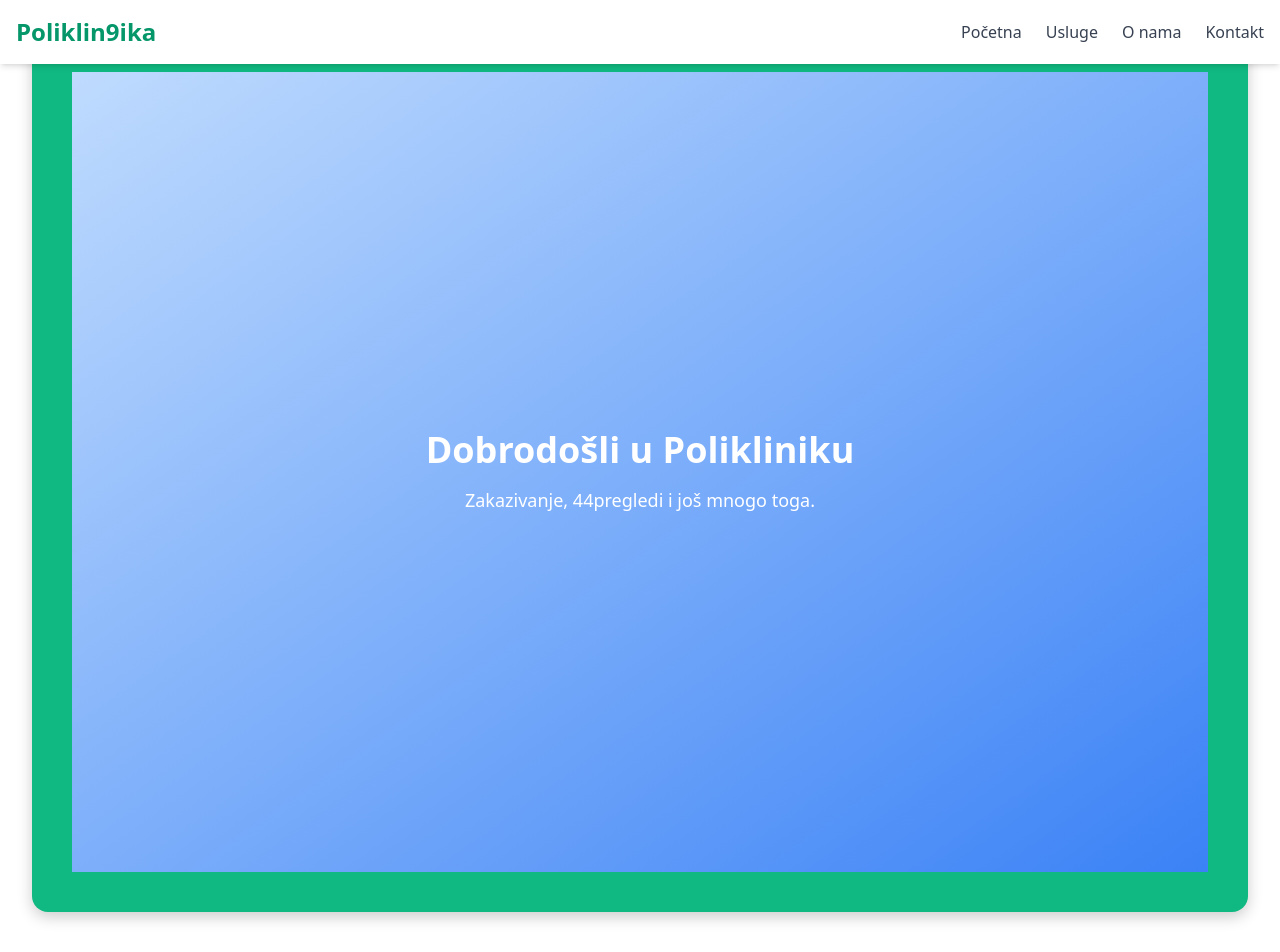
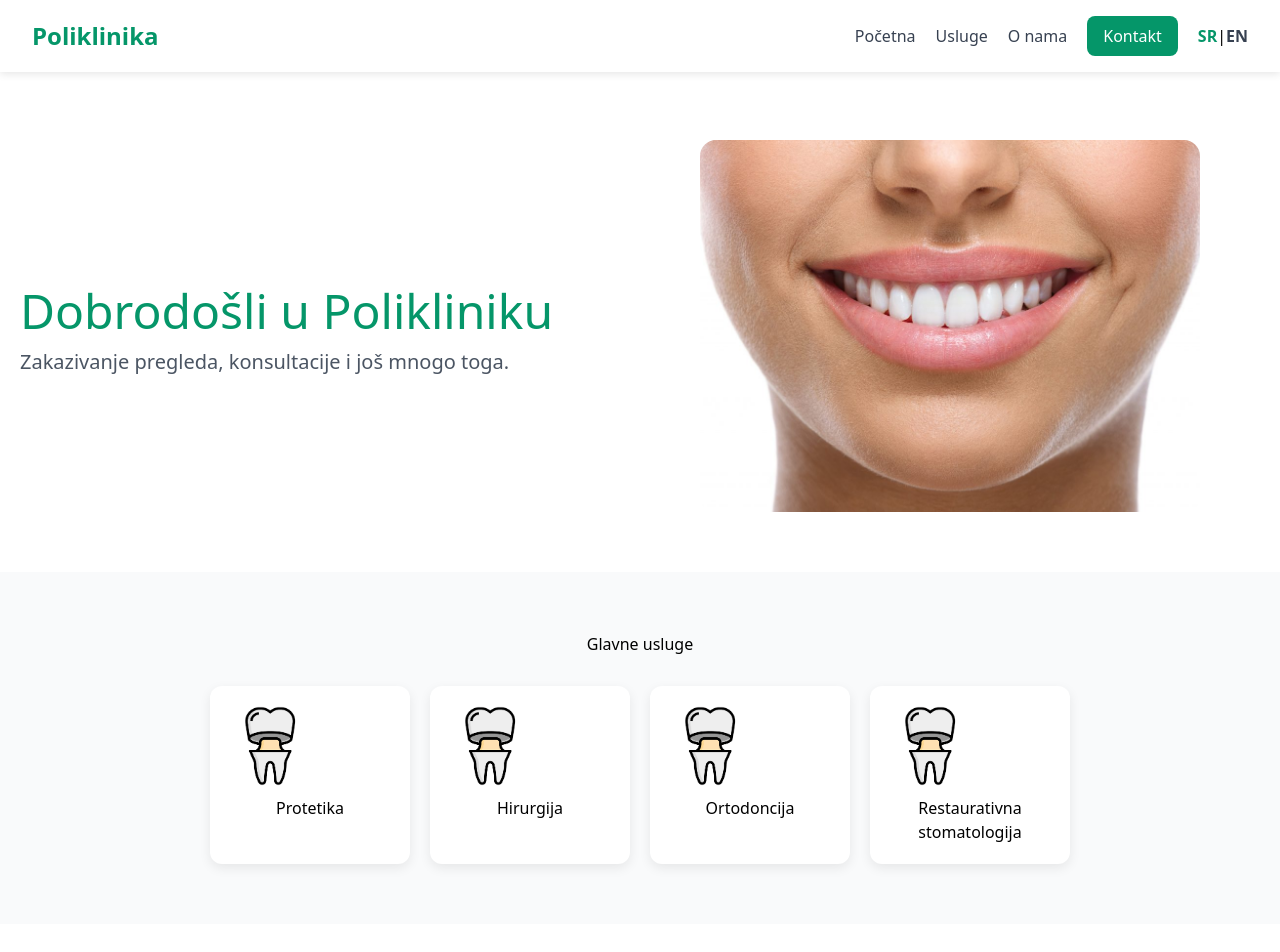
Before and after one commit to DadaKralj/Poliklinika, a React (Vite) app: page / in a window 1280 px wide. Shown: the top 952 px of the page. Built offline with nearby package versions, Linux system fonts and the light colour scheme.

Commit message:
Izmena - site je sada scrollable

```diff
--- a/src/App.tsx
+++ b/src/App.tsx
@@ -1,20 +1,13 @@
-import React from 'react'
-import { BrowserRouter as Router, Routes, Route } from 'react-router-dom'
-import Home from './pages/Home'
-import Navbar from './components/Navbar'
-import './App.css'
+import Navbar from './components/Navbar';
+import Home from './pages/Home';
 
 function App() {
   return (
-    <Router>
+    <>
       <Navbar />
-      <div className="poliklinika-box">
-        <Routes>
-          <Route path="/" element={<Home />} />
-        </Routes>
-      </div>
-    </Router>
-  )
+      <Home />
+    </>
+  );
 }
 
-export default App
+export default App;
--- /dev/null
+++ b/src/components/Navbar.css
@@ -0,0 +1,61 @@
+.navbar {
+  position: fixed;
+  top: 0;
+  left: 0;
+  width: 100%;
+  background: white;
+  box-shadow: 0 2px 8px rgba(0,0,0,0.1);
+  padding: 16px 32px;
+  display: flex;
+  justify-content: space-between;
+  align-items: center;
+  z-index: 1000;
+}
+
+.logo {
+  font-size: 24px;
+  font-weight: bold;
+  color: #059669;
+}
+
+.nav-links {
+  display: flex;
+  align-items: center;
+  gap: 20px;
+}
+
+.nav-links a {
+  color: #374151;
+  text-decoration: none;
+  font-weight: 500;
+}
+
+.nav-links a:hover {
+  color: #059669;
+}
+
+.language-selector button {
+  background: none;
+  border: none;
+  cursor: pointer;
+  font-weight: bold;
+  color: #374151;
+}
+
+.language-selector .active {
+  color: #059669;
+}
+
+.kontakt-dugme {
+  background: #059669;
+  color: white !important;
+  padding: 8px 16px;
+  border-radius: 8px;
+  text-decoration: none;
+  font-weight: 500;
+  transition: background 0.3s;
+}
+
+.kontakt-dugme:hover {
+  background: #047857;
+}
--- a/src/components/Navbar.tsx
+++ b/src/components/Navbar.tsx
@@ -1,15 +1,40 @@
-import React from 'react';
-import { Link } from 'react-router-dom';
+import React, { useState } from 'react';
+import './Navbar.css';
 
 const Navbar: React.FC = () => {
+  const [language, setLanguage] = useState('sr');
+
+  const t = (sr: string, en: string) => (language === 'sr' ? sr : en);
+
   return (
-    <nav className="bg-white shadow-md fixed top-0 left-0 w-full p-4 flex justify-between items-center z-50">
-      <div className="text-2xl font-bold text-emerald-600">Poliklin9ika</div>
-      <div className="space-x-6">
-        <Link to="/" className="text-gray-700 hover:text-emerald-600">Početna</Link>
-        <Link to="/usluge" className="text-gray-700 hover:text-emerald-600">Usluge</Link>
-        <Link to="/onama" className="text-gray-700 hover:text-emerald-600">O nama</Link>
-        <Link to="/kontakt" className="text-gray-700 hover:text-emerald-600">Kontakt</Link>
+    <nav className="navbar">
+      <div className="logo">Poliklinika</div>
+      <div className="nav-links">
+        <a href="#pocetna">{t('Početna', 'Home')}</a>
+        <a href="#usluge">{t('Usluge', 'Services')}</a>
+        <a href="#onama">{t('O nama', 'About us')}</a>
+
+        {/* Kontakt kao dugme */}
+        <a href="#kontakt" className="kontakt-dugme">
+          {t('Kontakt', 'Contact')}
+        </a>
+
+        {/* Jezički izbor */}
+        <div className="language-selector">
+          <button
+            onClick={() => setLanguage('sr')}
+            className={language === 'sr' ? 'active' : ''}
+          >
+            SR
+          </button>
+          <span>|</span>
+          <button
+            onClick={() => setLanguage('en')}
+            className={language === 'en' ? 'active' : ''}
+          >
+            EN
+          </button>
+        </div>
       </div>
     </nav>
   );
--- /dev/null
+++ b/src/pages/Home.css
@@ -0,0 +1,76 @@
+.home-wrapper {
+  padding-top: 80px; /* da ne preklapa navbar */
+}
+
+.hero-section {
+  display: flex;
+  flex-wrap: wrap;
+  align-items: center;
+  justify-content: center;
+  padding: 60px 20px;
+}
+
+.text-section {
+  flex: 1;
+  min-width: 300px;
+}
+
+.text-section h1 {
+  font-size: 48px;
+  color: #059669;
+}
+
+.text-section p {
+  font-size: 20px;
+  color: #4b5563;
+}
+
+.image-section {
+  flex: 1;
+  display: flex;
+  justify-content: center;
+}
+
+.image-section img {
+  width: 100%;
+  max-width: 500px;
+  border-radius: 16px;
+}
+
+.glavne-usluge {
+  background: #f9fafb;
+  padding: 60px 20px;
+  text-align: center;
+}
+
+.ikone {
+  display: flex;
+  flex-wrap: wrap;
+  gap: 20px;
+  justify-content: center;
+  margin-top: 30px;
+}
+
+.ikona {
+  background: white;
+  padding: 20px;
+  border-radius: 12px;
+  box-shadow: 0 4px 12px rgba(0,0,0,0.08);
+  width: 200px;
+}
+
+.ikona img {
+  width: 80px;
+  margin-bottom: 10px;
+}
+
+.onama {
+  padding: 60px 20px;
+  text-align: center;
+}
+
+.kontakt {
+  background: #f3f4f6;
+  padding: 60px 20px;
+  text-align: center;
+}
--- a/src/pages/Home.tsx
+++ b/src/pages/Home.tsx
@@ -1,10 +1,71 @@
 import React from 'react';
+import './Home.css';
+import faceImage from '../pictures/face.jpg';
+import protetikaIcon from '../pictures/protetika.png';
+import hirurgijaIcon from '../pictures/protetika.png';
+import ortodoncijaIcon from '../pictures/protetika.png';
+import restauracijaIcon from '../pictures/protetika.png';
 
 const Home: React.FC = () => {
   return (
-    <div className="min-h-screen flex flex-col items-center justify-center bg-gradient-to-br from-blue-200 to-blue-500">
-      <h1 className="text-4xl font-bold text-white mb-4">Dobrodošli u Polikliniku</h1>
-      <p className="text-lg text-white">Zakazivanje, 44pregledi i još mnogo toga.</p>
+    <div className="home-wrapper">
+      <section id="pocetna" className="hero-section">
+        <div className="text-section">
+          <h1>Dobrodošli u Polikliniku</h1>
+          <p>Zakazivanje pregleda, konsultacije i još mnogo toga.</p>
+        </div>
+        <div className="image-section">
+          <img src={faceImage} alt="Poliklinika" />
+        </div>
+      </section>
+
+      <section id="usluge" className="glavne-usluge">
+        <h2>Glavne usluge</h2>
+        <div className="ikone">
+          <div className="ikona">
+            <img src={protetikaIcon} alt="Protetika" />
+            <p>Protetika</p>
+          </div>
+          <div className="ikona">
+            <img src={hirurgijaIcon} alt="Hirurgija" />
+            <p>Hirurgija</p>
+          </div>
+          <div className="ikona">
+            <img src={ortodoncijaIcon} alt="Ortodoncija" />
+            <p>Ortodoncija</p>
+          </div>
+          <div className="ikona">
+            <img src={restauracijaIcon} alt="Restauracija" />
+            <p>Restaurativna stomatologija</p>
+          </div>
+        </div>
+      </section>
+
+      <section id="onama" className="onama">
+        <h2>O nama</h2>
+        <p>Mi smo moderna poliklinika posvećena vašem zdravlju.</p>
+      </section>
+
+      <section id="kontakt" className="kontakt">
+        <h2>Kontakt</h2>
+        <p>Adresa: Bulevar Cara Lazara 7a, Novi Sad</p>
+        <p>Telefon: +381 21 6350 388</p>
+        <p>Mobilni: +381 65 3350 388</p>
+        <p>Email: office@sp-papic.rs</p>
+      </section>
+
+       <div className="mapa">
+        <iframe
+          title="Google mapa"
+          src="https://www.google.com/maps/embed?pb=!1m18!1m12!1m3!1d2781.4566423437486!2d19.84298421577414!3d45.251706479098915!2m3!1f0!2f0!3f0!3m2!1i1024!2i768!4f13.1!3m3!1m2!1s0x475b106b93d93835%3A0x3c4a4b7e98ab828b!2sBulevar%20Cara%20Lazara%207a%2C%20Novi%20Sad!5e0!3m2!1sen!2srs!4v1624182616699!5m2!1sen!2srs"
+          width="100%"
+          height="300"
+          style={{ border: 0 }}
+          allowFullScreen={true}
+          loading="lazy"
+          referrerPolicy="no-referrer-when-downgrade"
+        ></iframe>
+      </div>
     </div>
   );
 };
--- /dev/null
+++ b/src/pages/Kontakt.css
@@ -0,0 +1,41 @@
+.kontakt-container {
+  min-height: 400px;
+  padding: 80px 20px 40px; /* zbog fiksnog navbara */
+  background-color: #f9fafb;
+  text-align: center;
+  max-width: 800px;
+  margin: 0 auto;
+}
+
+.kontakt-container h2 {
+  font-size: 36px;
+  color: #059669;
+  margin-bottom: 30px;
+}
+
+.kontakt-container p {
+  font-size: 18px;
+  color: #374151;
+  margin: 8px 0;
+}
+
+.kontakt-container a {
+  color: #059669;
+  text-decoration: none;
+}
+
+.kontakt-container a:hover {
+  text-decoration: underline;
+}
+
+.mapa-container {
+  margin-top: 30px;
+}
+
+.mapa-container img {
+  width: 100%;
+  max-width: 600px;
+  border-radius: 12px;
+  box-shadow: 0 4px 12px rgba(0,0,0,0.1);
+  cursor: pointer;
+}
--- /dev/null
+++ b/src/pages/Kontakt.tsx
@@ -0,0 +1,29 @@
+import React from 'react';
+import './Kontakt.css';
+
+const Kontakt: React.FC = () => {
+  return (
+    <div className="kontakt-container">
+      <h2>Kontakt</h2>
+      <p>Adresa: Bulevar Cara Lazara 7a, 21000 Novi Sad, Srbija</p>
+      <p>Telefon: +381 (0)21 6350 388</p>
+      <p>Mobilni: +381 (0)65 3350 388</p>
+      <p>E-mail: <a href="mailto:office@sp-papic.rs">office@sp-papic.rs</a></p>
+
+      <div className="mapa-container">
+        <a
+          href="https://www.google.com/maps/place/Bulevar+Cara+Lazara+7a,+Novi+Sad"
+          target="_blank"
+          rel="noopener noreferrer"
+        >
+          <img
+            src="https://maps.googleapis.com/maps/api/staticmap?center=Bulevar+Cara+Lazara+7a,Novi+Sad&zoom=15&size=600x300&markers=color:red|Bulevar+Cara+Lazara+7a,Novi+Sad&key=YOUR_API_KEY"
+            alt="Mapa lokacije"
+          />
+        </a>
+      </div>
+    </div>
+  );
+};
+
+export default Kontakt;
--- /dev/null
+++ b/src/pages/Usluge.css
@@ -0,0 +1,45 @@
+.usluge-container {
+  min-height: 400px;
+  padding: 80px 20px 40px;
+  background-color: #f3f4f6; /* svetlo siva */
+  text-align: center;
+}
+
+.usluge-container h2 {
+  font-size: 36px;
+  color: #059669;
+  margin-bottom: 40px;
+}
+
+.usluge-lista {
+  display: flex;
+  flex-direction: column;
+  gap: 20px;
+  max-width: 1000px;
+  margin: 0 auto;
+}
+
+@media (min-width: 768px) {
+  .usluge-lista {
+    flex-direction: row;
+  }
+}
+
+.usluga {
+  background: white;
+  padding: 20px;
+  border-radius: 12px;
+  box-shadow: 0 4px 12px rgba(0,0,0,0.08);
+  flex: 1;
+}
+
+.usluga h3 {
+  font-size: 24px;
+  color: #111827;
+  margin-bottom: 10px;
+}
+
+.usluga p {
+  font-size: 16px;
+  color: #4b5563;
+}
--- /dev/null
+++ b/src/pages/Usluge.tsx
@@ -0,0 +1,26 @@
+import React from 'react';
+import './Usluge.css';
+
+const Usluge: React.FC = () => {
+  return (
+    <div className="usluge-container">
+      <h2>Naše Usluge</h2>
+      <div className="usluge-lista">
+        <div className="usluga">
+          <h3>Opšti pregledi</h3>
+          <p>Redovni pregledi za očuvanje zdravlja.</p>
+        </div>
+        <div className="usluga">
+          <h3>Laboratorijske analize</h3>
+          <p>Krv, urin, biohemijske analize.</p>
+        </div>
+        <div className="usluga">
+          <h3>Specijalistički pregledi</h3>
+          <p>Kardiologija, ortopedija, dermatologija.</p>
+        </div>
+      </div>
+    </div>
+  );
+};
+
+export default Usluge;
```
Also changed, not shown: src/pictures/face.jpg (added), src/pictures/protetika.png (added).
